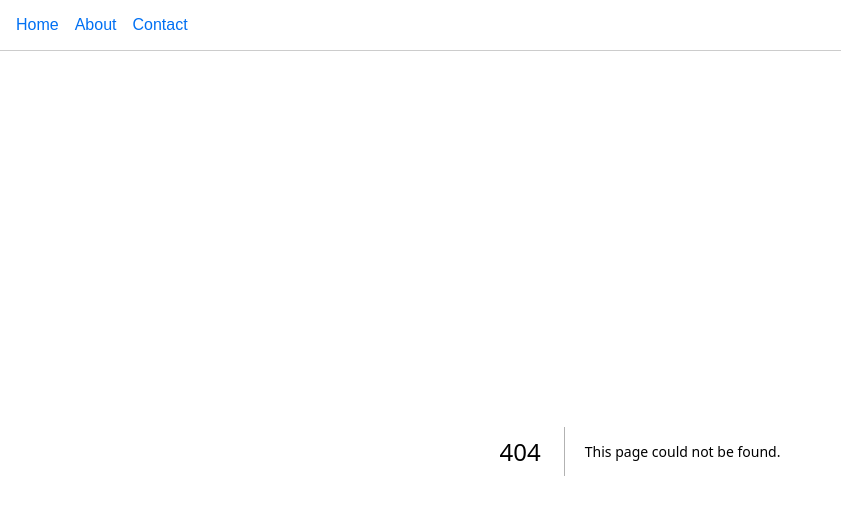
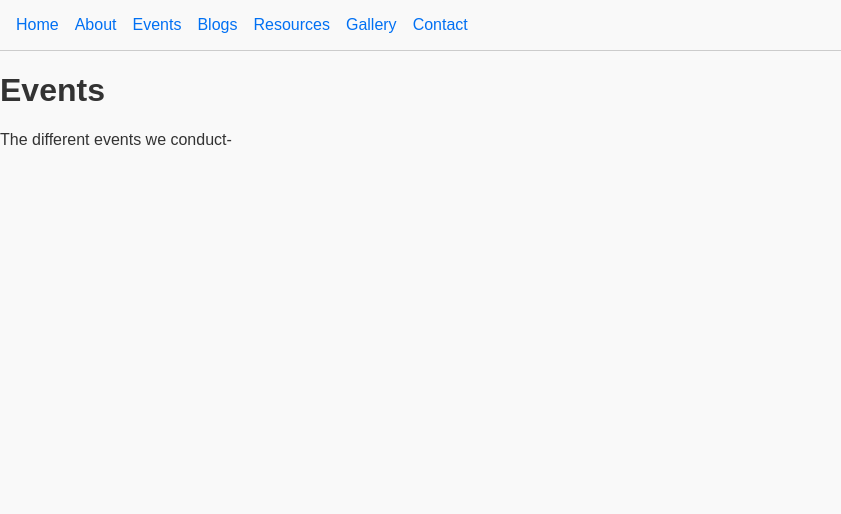
Before and after one commit to ashigupta99/IR_IITK, a Next.js app in the folder ir-web/: page /events in a window 1280 px wide. Before the commit this address had no page. Shown: the top 514 px of the page, without its empty margins (0-841 px from the left). Built offline with nearby package versions, Linux system fonts and the light colour scheme.

Commit message:
Adding new

```diff
--- a/ir-web/src/app/about/page.js
+++ b/ir-web/src/app/about/page.js
@@ -1,8 +1,8 @@
 export default function AboutPage() {
-  return (
+  return(
     <div>
       <h1>About Us</h1>
-      <p>This is the About page of the IR website.</p>
+      <p>This is the About page of the website.</p>
     </div>
   );
 }
--- /dev/null
+++ b/ir-web/src/app/events/page.js
@@ -0,0 +1,8 @@
+export default function EventsPage() {
+  return (
+    <div>
+      <h1>Events</h1>
+      <p>The different events we conduct-</p>
+    </div>
+  );
+}
--- a/ir-web/src/app/layout.js
+++ b/ir-web/src/app/layout.js
@@ -9,7 +9,11 @@ export default function RootLayout({ children }) {
         <nav style={{ padding: "1rem", borderBottom: "1px solid #ccc" }}>
           <Link href="/" style={{ marginRight: "1rem" }}>Home</Link>
           <Link href="/about" style={{ marginRight: "1rem" }}>About</Link>
-          <Link href="/contact">Contact</Link>
+          <Link href="/events" style={{ marginRight: "1rem" }}>Events</Link>
+          <Link href="/blogs" style={{ marginRight: "1rem" }}>Blogs</Link>
+          <Link href="/resources" style={{ marginRight: "1rem" }}>Resources</Link>
+          <Link href="/gallery" style={{ marginRight: "1rem" }}>Gallery</Link>
+          <Link href="/contact" style={{ marginRight: "1rem" }}>Contact</Link>
         </nav>
         <main>{children}</main>
       </body>
```
Also changed, not shown: ir-web/src/app/blogs/page.js (added, +8 -0 lines), ir-web/src/app/gallery/page.js (added, +8 -0 lines), ir-web/src/app/resources/page.js (added, +8 -0 lines).
